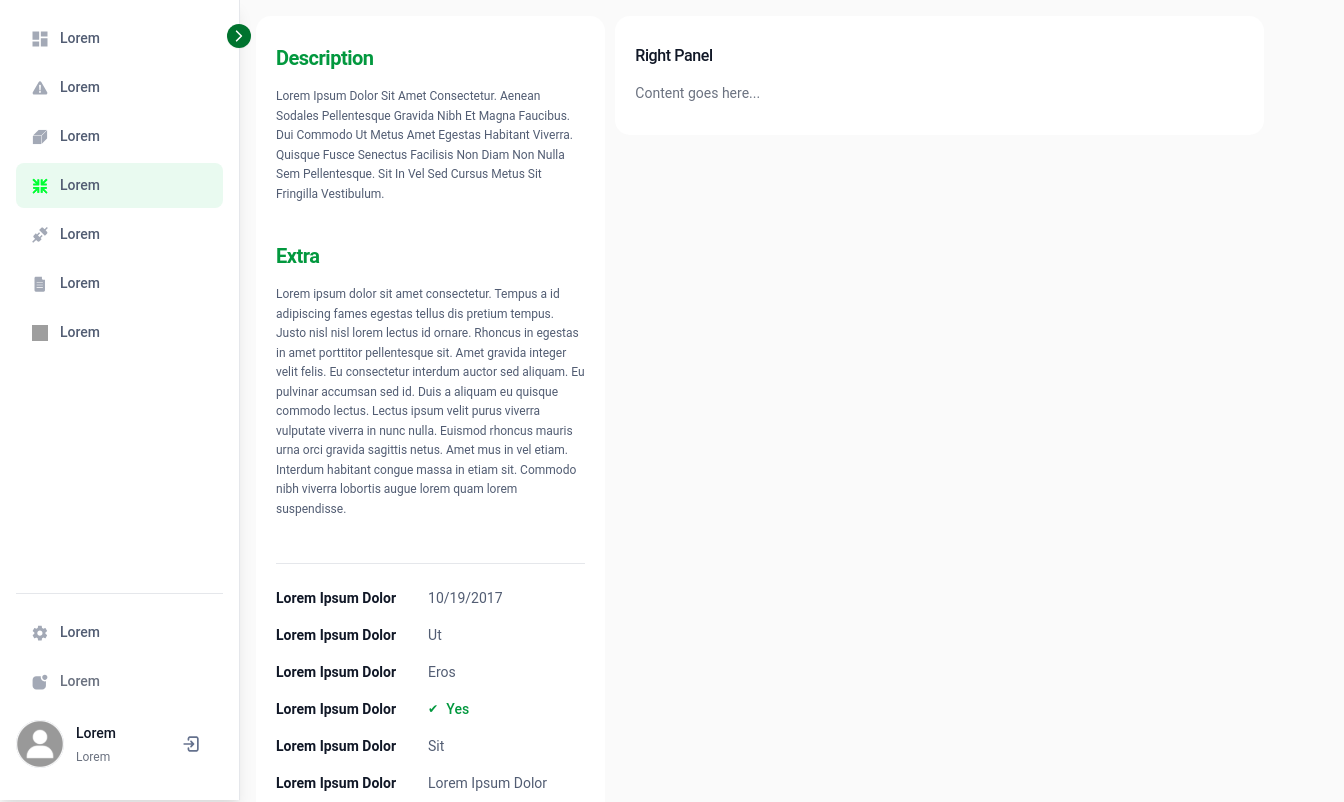
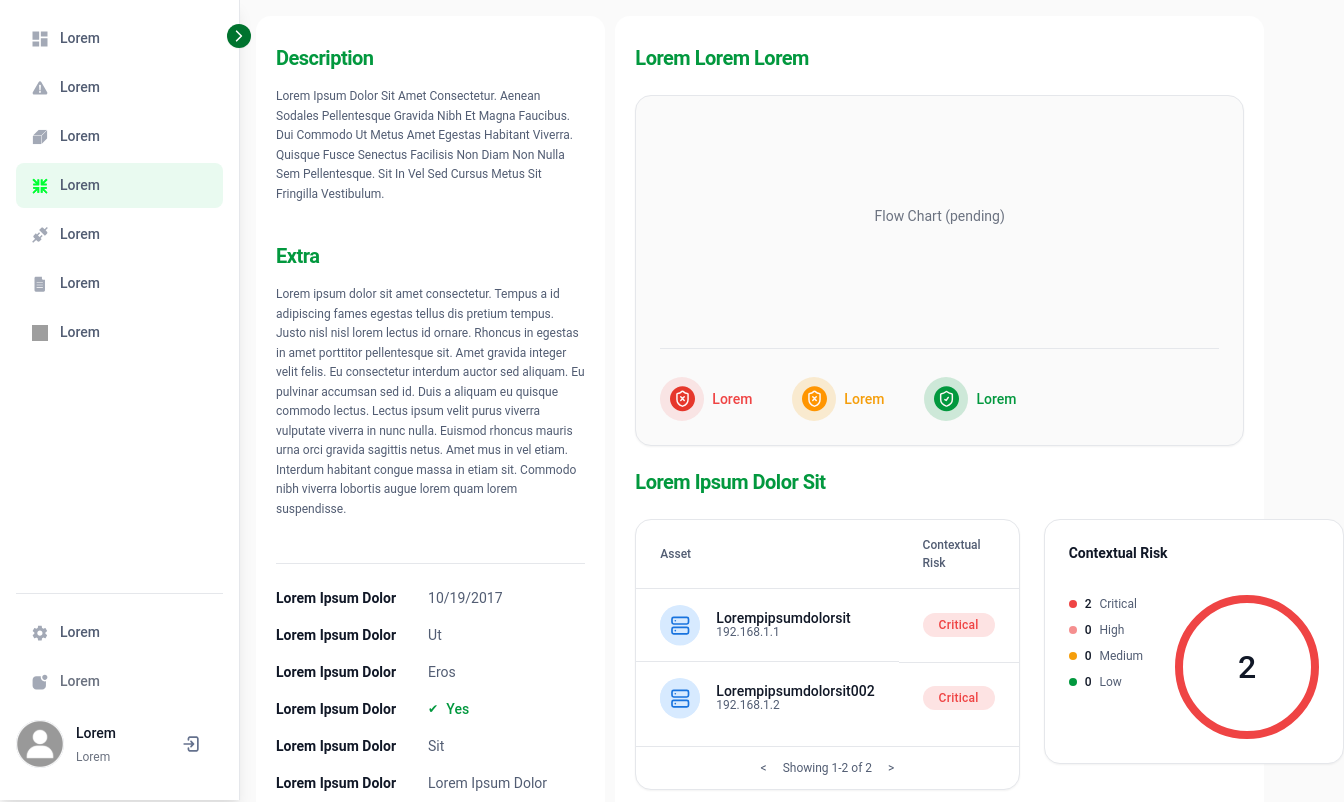
Before and after one commit to boluwatifee4/Spikerz-dashboard-test, an Angular app: page / in a window 1280 px wide. Shown: the top 802 px of the page, 1344 px wide, since content can reach past the window. Built offline with nearby package versions, Linux system fonts and the light colour scheme; grey boxes are pictures that could not be loaded.

Commit message:
feat: Enhance dashboard layout with new right panel for flow chart and risk summary

```diff
--- a/src/app/features/dashboard/dashboard.component.html
+++ b/src/app/features/dashboard/dashboard.component.html
@@ -1,10 +1,17 @@
 <div class="dashboard-layout">
   <section class="panel panel-left entity-details">
     <h2 class="section-heading">Description</h2>
-		<p class="body-text">Lorem Ipsum Dolor Sit Amet Consectetur. Aenean Sodales Pellentesque Gravida Nibh Et Magna Faucibus. Dui Commodo Ut Metus Amet Egestas Habitant Viverra. Quisque Fusce Senectus Facilisis Non Diam Non Nulla Sem Pellentesque. Sit In Vel Sed Cursus Metus Sit Fringilla Vestibulum.</p>
+    <p class="body-text">Lorem Ipsum Dolor Sit Amet Consectetur. Aenean Sodales Pellentesque Gravida Nibh Et Magna
+      Faucibus. Dui Commodo Ut Metus Amet Egestas Habitant Viverra. Quisque Fusce Senectus Facilisis Non Diam Non Nulla
+      Sem Pellentesque. Sit In Vel Sed Cursus Metus Sit Fringilla Vestibulum.</p>
 
     <h2 class="section-heading mt-section">Extra</h2>
-		<p class="body-text">Lorem ipsum dolor sit amet consectetur. Tempus a id adipiscing fames egestas tellus dis pretium tempus. Justo nisl nisl lorem lectus id ornare. Rhoncus in egestas in amet porttitor pellentesque sit. Amet gravida integer velit felis. Eu consectetur interdum auctor sed aliquam. Eu pulvinar accumsan sed id. Duis a aliquam eu quisque commodo lectus. Lectus ipsum velit purus viverra vulputate viverra in nunc nulla. Euismod rhoncus mauris urna orci gravida sagittis netus. Amet mus in vel etiam. Interdum habitant congue massa in etiam sit. Commodo nibh viverra lobortis augue lorem quam lorem suspendisse.</p>
+    <p class="body-text">Lorem ipsum dolor sit amet consectetur. Tempus a id adipiscing fames egestas tellus dis pretium
+      tempus. Justo nisl nisl lorem lectus id ornare. Rhoncus in egestas in amet porttitor pellentesque sit. Amet
+      gravida integer velit felis. Eu consectetur interdum auctor sed aliquam. Eu pulvinar accumsan sed id. Duis a
+      aliquam eu quisque commodo lectus. Lectus ipsum velit purus viverra vulputate viverra in nunc nulla. Euismod
+      rhoncus mauris urna orci gravida sagittis netus. Amet mus in vel etiam. Interdum habitant congue massa in etiam
+      sit. Commodo nibh viverra lobortis augue lorem quam lorem suspendisse.</p>
 
     <hr class="divider" />
 
@@ -52,8 +59,86 @@
     </div>
   </section>
   <section class="panel panel-right">
-		<!-- Right panel content placeholder -->
-		<h2 class="panel-title">Right Panel</h2>
-		<p class="panel-placeholder">Content goes here...</p>
+    <!-- Flow chart + legend unified container -->
+         <h2 class="section-heading secondary">Lorem Lorem Lorem</h2>
+    <div class="card flow-chart-card" role="group" aria-label="Entity flow & protection legend">
+      <!-- Flow chart placeholder (to be implemented later) -->
+      <div class="flow-chart-placeholder" aria-hidden="true">Flow Chart (pending)</div>
+
+      <hr class="flow-legend-divider" />
+
+      <!-- Status legend row (shared background) -->
+      <ul class="status-legend" aria-label="Protection status legend">
+        <li class="legend-item critical">
+          <span class="legend-icon"><img src="assets/icons/status/unprotected.svg" alt="Unprotected" /></span>
+          <span class="legend-label">Lorem</span>
+        </li>
+        <li class="legend-item warning">
+          <span class="legend-icon"><img src="assets/icons/status/almost-protected.svg" alt="Almost Protected" /></span>
+          <span class="legend-label">Lorem</span>
+        </li>
+        <li class="legend-item success">
+          <span class="legend-icon"><img src="assets/icons/status/protected.svg" alt="Protected" /></span>
+          <span class="legend-label">Lorem</span>
+        </li>
+      </ul>
+    </div>
+
+    <h2 class="section-heading secondary">Lorem Ipsum Dolor Sit</h2>
+
+    <div class="risk-panels">
+      <!-- Assets table card -->
+      <div class="card assets-card" role="group" aria-label="Assets contextual risk list">
+        <table class="assets-table">
+          <thead>
+            <tr>
+              <th>Asset</th>
+              <th>Contextual Risk</th>
+            </tr>
+          </thead>
+          <tbody>
+            <tr>
+              <td class="asset-cell">
+                <span class="asset-icon-wrapper"><img src="assets/icons/status/stack-bars.svg"
+                    alt="Server icon" /></span>
+                <span class="asset-text">
+                  <span class="asset-name">Lorempipsumdolorsit</span>
+                  <span class="asset-ip">192.168.1.1</span>
+                </span>
+              </td>
+              <td><span class="risk-badge critical">Critical</span></td>
+            </tr>
+            <tr>
+              <td class="asset-cell">
+                <span class="asset-icon-wrapper"><img src="assets/icons/status/stack-bars.svg"
+                    alt="Server icon" /></span>
+                <span class="asset-text">
+                  <span class="asset-name">Lorempipsumdolorsit002</span>
+                  <span class="asset-ip">192.168.1.2</span>
+                </span>
+              </td>
+              <td><span class="risk-badge critical">Critical</span></td>
+            </tr>
+          </tbody>
+        </table>
+        <div class="table-footer">&lt; <span>Showing 1-2 of 2</span> &gt;</div>
+      </div>
+
+      <!-- Risk summary ring card -->
+      <div class="card risk-summary" role="group" aria-label="Contextual risk summary">
+        <h3 class="risk-title">Contextual Risk</h3>
+        <div>
+          <ul class="risk-list">
+            <li><span class="dot critical"></span> <strong>2</strong> Critical</li>
+            <li><span class="dot high"></span> <strong>0</strong> High</li>
+            <li><span class="dot medium"></span> <strong>0</strong> Medium</li>
+            <li><span class="dot low"></span> <strong>0</strong> Low</li>
+          </ul>
+        </div>
+        <div class="risk-ring" aria-hidden="true">
+          <span class="ring-value">2</span>
+        </div>
+      </div>
+    </div>
   </section>
 </div>
--- a/src/app/features/dashboard/dashboard.component.scss
+++ b/src/app/features/dashboard/dashboard.component.scss
@@ -139,3 +139,281 @@ $dashboard-panel-padding-y: 1.875rem; // 30px
     gap: $dashboard-gap;
   }
 }
+
+// ============================================================================
+// RIGHT PANEL STYLES
+// ============================================================================
+
+.panel-right {
+  // Unified flow chart + legend card
+  .flow-chart-card {
+    @extend .card;
+    padding: $spacing-6; // consistent internal spacing
+    display: flex;
+    flex-direction: column;
+    border-radius: $border-radius-xl;
+    border: none; // remove default card border if present
+    box-shadow: none; // no shadow per visual
+    gap: 0; // manage with specific elements
+    background: $color-gray-50 !important;
+    margin-bottom: $spacing-6; // space before divider
+  }
+
+  .flow-chart-placeholder {
+    min-height: 12rem;
+    @include flex-center;
+    font-size: $font-size-sm;
+    color: $text-muted;
+    margin: 0 0 $spacing-6; // space before divider
+  }
+
+  .flow-legend-divider {
+    width: 100%;
+    height: 1px;
+    border: 0;
+    background: $border-light;
+    margin: 0 0 $spacing-4;
+  }
+
+  .status-legend {
+    list-style: none;
+    padding: 0;
+    margin: 0; // already spaced by divider
+    display: flex;
+    gap: $spacing-10;
+    align-items: center;
+    flex-wrap: wrap;
+  }
+  .legend-item {
+    display: flex;
+    align-items: center;
+    gap: $spacing-2;
+  }
+  .legend-icon {
+    width: 2.75rem;
+    height: 2.75rem;
+    border-radius: 50%;
+    background: $color-gray-100;
+    display: flex;
+    align-items: center;
+    justify-content: center;
+    position: relative;
+  }
+  .legend-item.critical .legend-icon {
+    background: rgba($color-primary-red, 0.12);
+  }
+  .legend-item.warning .legend-icon {
+    background: rgba($color-warning, 0.18);
+  }
+  .legend-item.success .legend-icon {
+    background: rgba($color-primary-green, 0.18);
+  }
+
+  .legend-item.critical .legend-label {
+    color: $color-primary-red;
+  }
+  .legend-item.warning .legend-label {
+    color: $color-warning;
+  }
+  .legend-item.success .legend-label {
+    color: $color-primary-green;
+  }
+  .legend-item img {
+    width: 1.5625rem;
+    height: 1.625rem;
+  }
+  .legend-label {
+    font-size: $font-size-sm;
+    font-weight: $font-weight-medium;
+    color: $text-primary;
+  }
+
+  .section-heading.secondary {
+    font-size: $font-size-xl;
+    font-weight: $font-weight-semibold;
+    color: $color-primary-green;
+    margin: 0 0 $spacing-6;
+  }
+
+  .risk-panels {
+    display: grid;
+    grid-template-columns: 1.1fr 0.9fr;
+    gap: $spacing-6;
+    align-items: start;
+  }
+
+  .card {
+    background: $color-white;
+    border: 1px solid $border-light;
+    border-radius: $border-radius-xl;
+    padding: $spacing-6;
+    display: flex;
+    flex-direction: column;
+    gap: $spacing-3;
+    box-shadow: 0 1px 2px rgba($color-black, 0.05);
+  }
+
+  // Assets table
+  .assets-card {
+    padding: 0;
+  }
+  .assets-table {
+    width: 100%;
+    border-collapse: collapse;
+    font-size: $font-size-sm;
+  }
+  .assets-table thead th {
+    text-align: left;
+    font-weight: $font-weight-medium;
+    font-size: $font-size-xs;
+    color: $text-secondary;
+    padding: $spacing-4 $spacing-6;
+    border-bottom: 1px solid $border-light;
+  }
+  .assets-table tbody td {
+    padding: $spacing-4 $spacing-6;
+    border-bottom: 1px solid $border-light;
+    vertical-align: middle;
+  }
+  .assets-table tbody tr:last-child td {
+    border-bottom: none;
+  }
+
+  .asset-cell {
+    display: flex;
+    align-items: center;
+    gap: $spacing-4;
+  }
+  .asset-icon-wrapper {
+    width: 2.5rem;
+    height: 2.5rem;
+    border-radius: 50%;
+    background: #d7eaff;
+    @include flex-center;
+  }
+  .asset-icon-wrapper img {
+    width: 45px;
+    height: 45px;
+  }
+  .asset-text {
+    display: flex;
+    flex-direction: column;
+    line-height: 1.1;
+  }
+  .asset-name {
+    font-weight: $font-weight-medium;
+    color: $text-primary;
+  }
+  .asset-ip {
+    font-size: $font-size-xs;
+    color: $text-secondary;
+  }
+
+  .risk-badge {
+    display: inline-flex;
+    align-items: center;
+    padding: 0 $spacing-4;
+    height: 1.5rem;
+    border-radius: $border-radius-full;
+    font-size: $font-size-xs;
+    font-weight: $font-weight-medium;
+    letter-spacing: 0.25px;
+    &.critical {
+      background: rgba($color-primary-red, 0.15);
+      color: $color-primary-red;
+    }
+  }
+
+  .table-footer {
+    padding: $spacing-3 $spacing-6;
+    font-size: $font-size-xs;
+    color: $text-secondary;
+    display: flex;
+    justify-content: center;
+    gap: $spacing-4;
+    border-top: 1px solid $border-light;
+  }
+
+  // Risk summary card
+  .risk-summary {
+    display: grid;
+    grid-template-columns: 1fr auto; // list | ring
+    gap: $spacing-6 $spacing-8;
+    align-items: start;
+  }
+  .risk-title {
+    margin: 0 0 $spacing-2;
+    grid-column: 1 / -1;
+    font-size: $font-size-sm;
+    font-weight: $font-weight-semibold;
+    color: $text-primary;
+  }
+  .risk-list {
+    list-style: none;
+    padding: 0;
+    margin: 0;
+    display: flex;
+    flex-direction: column;
+    gap: $spacing-2;
+    font-size: $font-size-xs;
+  }
+  .risk-list li {
+    display: flex;
+    align-items: center;
+    gap: $spacing-2;
+    color: $text-secondary;
+  }
+  .risk-list strong {
+    color: $text-primary;
+    font-weight: $font-weight-medium;
+  }
+
+  .dot {
+    width: 0.5rem;
+    height: 0.5rem;
+    border-radius: 50%;
+    display: inline-block;
+  }
+  .dot.critical {
+    background: $color-primary-red;
+  }
+  .dot.high {
+    background: $color-primary-red;
+    opacity: 0.6;
+  }
+  .dot.medium {
+    background: $color-warning;
+  }
+  .dot.low {
+    background: $color-primary-green;
+  }
+
+  .risk-ring {
+    width: 9rem;
+    height: 9rem;
+    border-radius: 50%;
+    border: 0.5rem solid $color-primary-red;
+    display: flex;
+    align-items: center;
+    justify-content: center;
+  }
+  .ring-value {
+    font-size: 2rem;
+    font-weight: $font-weight-medium;
+    color: $text-primary;
+  }
+
+  @media (max-width: 1200px) {
+    .risk-panels {
+      grid-template-columns: 1fr;
+    }
+  }
+  @media (max-width: 600px) {
+    .risk-summary {
+      grid-template-columns: 1fr;
+    }
+    .risk-ring {
+      margin: 0 auto;
+    }
+  }
+}
```
Lines whose indentation alone changed are shown as unchanged.
